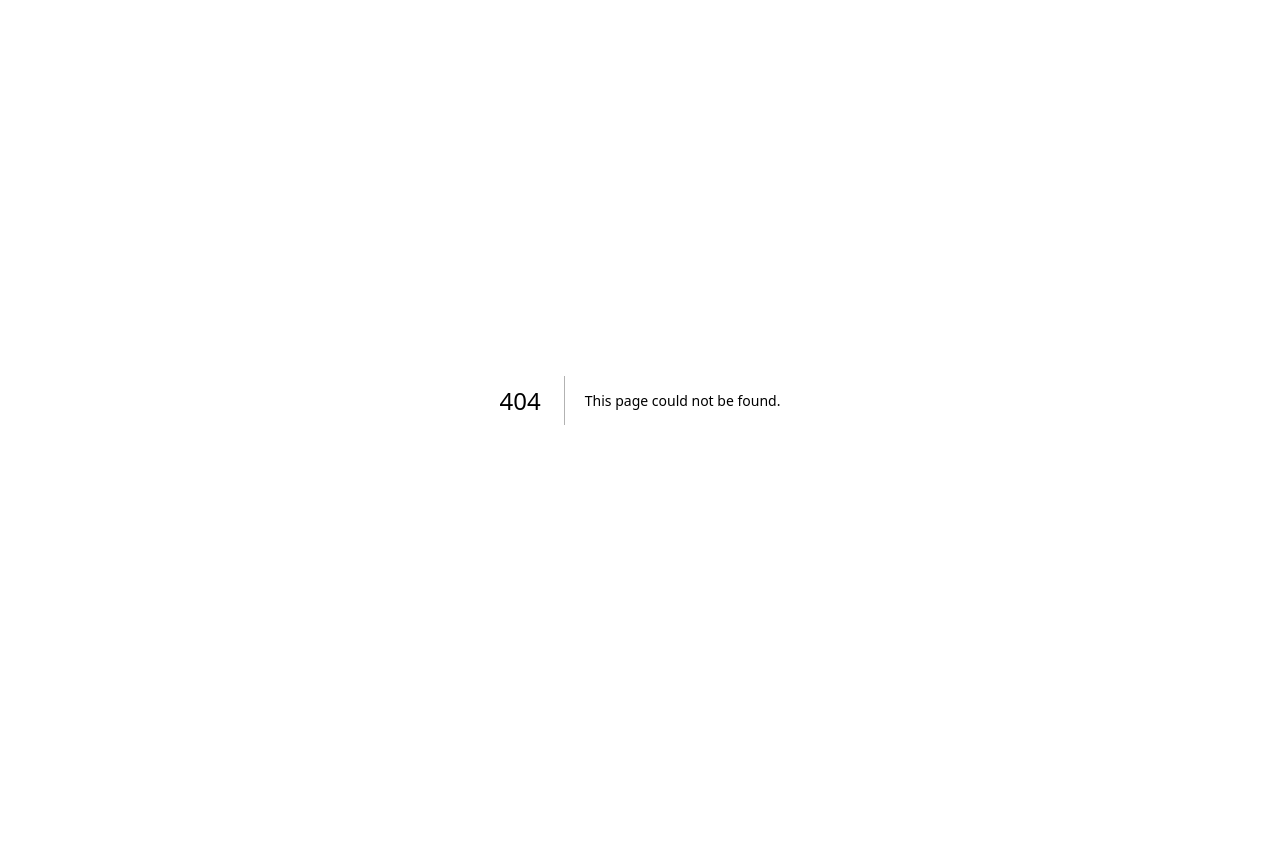
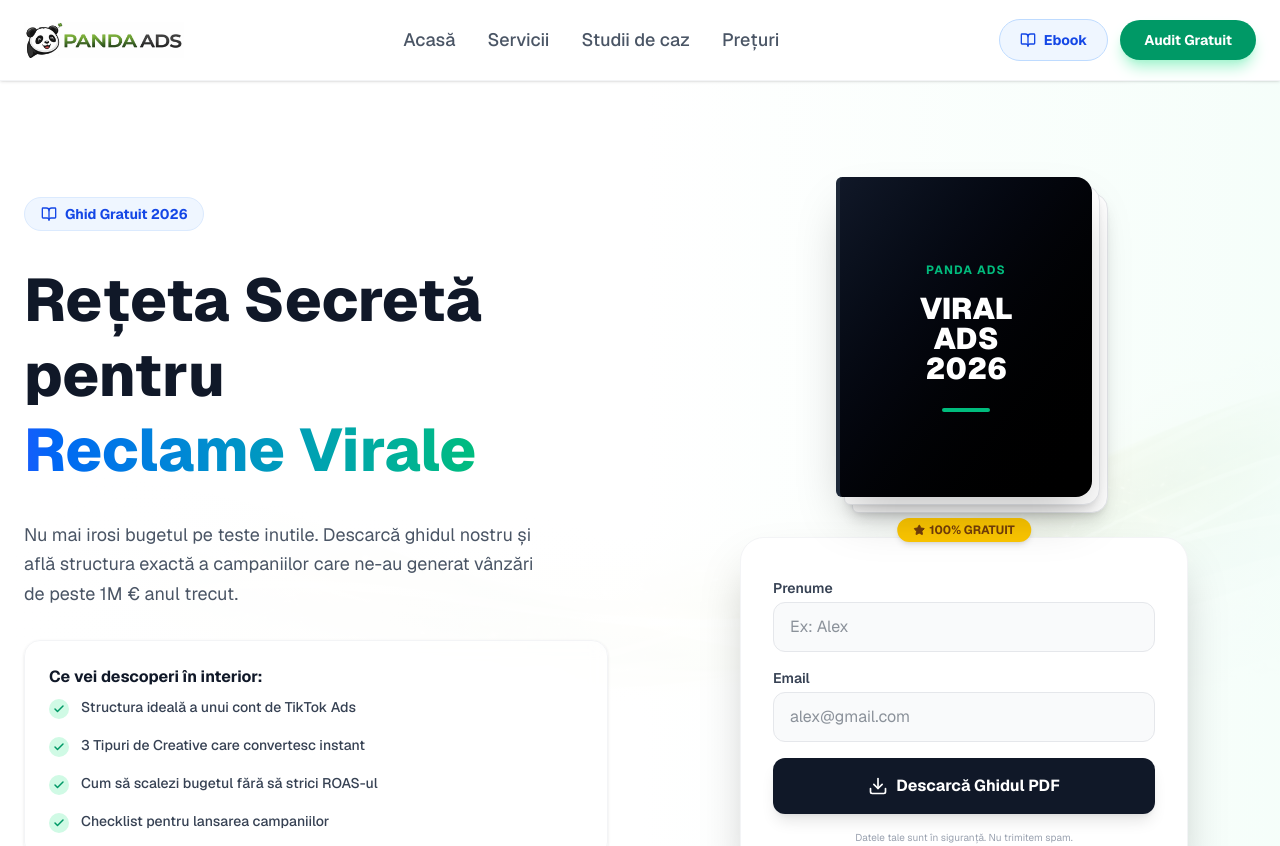
Before and after one commit to adriancosmin11/PandaAds, a Next.js app in the folder frontend/: page /ebook in a window 1280 px wide. Before the commit this address had no page. Shown: the top 846 px of the page. Before the commit the page ends 800 px from the top, so only its background shows below. Built offline with nearby package versions, Linux system fonts and the light colour scheme.

Commit message:
add ebook

```diff
--- /dev/null
+++ b/frontend/app/ebook/page.jsx
@@ -0,0 +1,137 @@
+'use client';
+
+import React, { useState } from 'react';
+import Navbar from '../../components/Navbar';
+import Footer from '../../components/Footer';
+import Image from 'next/image';
+import { BookOpen, Check, Download, Star } from 'lucide-react';
+
+export default function EbookPage() {
+  const [formData, setFormData] = useState({
+    nume: '',
+    email: ''
+  });
+
+  const handleSubmit = (e) => {
+    e.preventDefault();
+    console.log('Download Ebook:', formData);
+    // Aici ai putea face redirect către PDF sau să afișezi un link
+    alert(`Felicitări, ${formData.nume}! Ebook-ul a fost trimis pe emailul ${formData.email}.`);
+  };
+
+  return (
+    <div className="min-h-screen bg-white font-sans text-gray-800 flex flex-col">
+      <Navbar />
+
+      <main className="flex-grow relative py-16 lg:py-24 overflow-hidden">
+
+        {/* --- BACKGROUND WAVES --- */}
+        <div className="absolute inset-0 z-0 pointer-events-none">
+            <Image
+                src="/assets/background-waves.png"
+                alt="Background Pattern"
+                fill
+                className="object-cover opacity-20"
+            />
+            <div className="absolute inset-0 bg-gradient-to-r from-white via-white/90 to-emerald-50/50"></div>
+        </div>
+
+        <div className="relative z-10 max-w-7xl mx-auto px-6 grid grid-cols-1 lg:grid-cols-2 gap-16 items-center">
+
+          {/* --- LEFT SIDE: COPY & MOCKUP --- */}
+          <div className="space-y-8 order-2 lg:order-1">
+            <div className="inline-flex items-center gap-2 bg-blue-50 text-blue-700 px-4 py-1.5 rounded-full text-sm font-bold border border-blue-100">
+                <BookOpen size={16} /> Ghid Gratuit 2026
+            </div>
+
+            <h1 className="text-4xl lg:text-6xl font-extrabold text-gray-900 leading-tight">
+              Rețeta Secretă pentru <br/>
+              <span className="text-transparent bg-clip-text bg-gradient-to-r from-blue-600 to-emerald-500">
+                Reclame Virale
+              </span>
+            </h1>
+
+            <p className="text-lg text-gray-600 leading-relaxed max-w-lg">
+              Nu mai irosi bugetul pe teste inutile. Descarcă ghidul nostru și află structura exactă a campaniilor care ne-au generat vânzări de peste 1M € anul trecut.
+            </p>
+
+            {/* Ce vei învăța - Listă */}
+            <div className="space-y-4 bg-white/60 backdrop-blur-sm p-6 rounded-2xl border border-gray-100 shadow-sm">
+                <h3 className="font-bold text-gray-900 mb-2">Ce vei descoperi în interior:</h3>
+                <ListItem text="Structura ideală a unui cont de TikTok Ads" />
+                <ListItem text="3 Tipuri de Creative care convertesc instant" />
+                <ListItem text="Cum să scalezi bugetul fără să strici ROAS-ul" />
+                <ListItem text="Checklist pentru lansarea campaniilor" />
+            </div>
+          </div>
+
+          {/* --- RIGHT SIDE: FORMULAR & COVER --- */}
+          <div className="order-1 lg:order-2 flex flex-col items-center">
+
+             {/* Mockup Ebook (CSS Pure) */}
+             <div className="relative w-64 h-80 mb-10 group perspective-1000">
+                <div className="absolute inset-0 bg-gradient-to-br from-gray-900 to-black rounded-r-2xl rounded-l-md shadow-2xl transform group-hover:rotate-y-12 transition-transform duration-500 border-l-4 border-gray-800 flex flex-col items-center justify-center text-center p-6 z-10">
+                    <div className="text-emerald-500 font-bold tracking-widest text-xs mb-4">PANDA ADS</div>
+                    <h2 className="text-3xl font-black text-white leading-none mb-2">VIRAL<br/>ADS<br/>2026</h2>
+                    <div className="w-12 h-1 bg-emerald-500 rounded-full mt-4"></div>
+                </div>
+                {/* Pagini spate (efect 3D) */}
+                <div className="absolute inset-0 bg-white rounded-r-2xl rounded-l-md shadow-lg transform translate-x-4 translate-y-4 -z-10 border border-gray-200"></div>
+                <div className="absolute inset-0 bg-white rounded-r-2xl rounded-l-md shadow-lg transform translate-x-2 translate-y-2 -z-10 border border-gray-200"></div>
+             </div>
+
+             {/* Formular Card */}
+             <div className="w-full max-w-md bg-white p-8 rounded-3xl shadow-2xl border border-gray-100 relative">
+                 <div className="absolute -top-5 left-1/2 -translate-x-1/2 bg-yellow-400 text-yellow-900 px-4 py-1 rounded-full text-xs font-bold shadow-md flex items-center gap-1">
+                    <Star size={12} fill="currentColor"/> 100% GRATUIT
+                 </div>
+
+                 <form onSubmit={handleSubmit} className="space-y-4 pt-2">
+                    <div>
+                        <label className="block text-sm font-semibold text-gray-700 mb-1">Prenume</label>
+                        <input
+                            type="text" required placeholder="Ex: Alex"
+                            className="w-full px-4 py-3 rounded-xl border border-gray-200 focus:border-emerald-500 focus:ring-2 focus:ring-emerald-200 outline-none transition-all bg-gray-50"
+                            value={formData.nume}
+                            onChange={(e) => setFormData({...formData, nume: e.target.value})}
+                        />
+                    </div>
+                    <div>
+                        <label className="block text-sm font-semibold text-gray-700 mb-1">Email</label>
+                        <input
+                            type="email" required placeholder="alex@gmail.com"
+                            className="w-full px-4 py-3 rounded-xl border border-gray-200 focus:border-emerald-500 focus:ring-2 focus:ring-emerald-200 outline-none transition-all bg-gray-50"
+                            value={formData.email}
+                            onChange={(e) => setFormData({...formData, email: e.target.value})}
+                        />
+                    </div>
+
+                    <button
+                        type="submit"
+                        className="w-full bg-gray-900 hover:bg-black text-white py-4 rounded-xl font-bold shadow-lg transition-all hover:-translate-y-1 flex items-center justify-center gap-2 mt-2"
+                    >
+                        <Download size={20} /> Descarcă Ghidul PDF
+                    </button>
+                    <p className="text-[10px] text-center text-gray-400">
+                        Datele tale sunt în siguranță. Nu trimitem spam.
+                    </p>
+                 </form>
+             </div>
+          </div>
+
+        </div>
+      </main>
+
+      <Footer />
+    </div>
+  );
+}
+
+const ListItem = ({ text }) => (
+    <div className="flex items-start gap-3">
+        <div className="mt-0.5 min-w-[20px] h-5 rounded-full bg-emerald-100 flex items-center justify-center text-emerald-600">
+            <Check size={12} strokeWidth={3} />
+        </div>
+        <span className="text-sm font-medium text-gray-700">{text}</span>
+    </div>
+);
--- a/frontend/components/Navbar.jsx
+++ b/frontend/components/Navbar.jsx
@@ -1,7 +1,7 @@
 'use client';
 
 import React, { useState } from 'react';
-import { Menu, X } from 'lucide-react';
+import { Menu, X, BookOpen } from 'lucide-react'; // Importăm BookOpen
 import Link from 'next/link';
 import Image from 'next/image';
 
@@ -27,7 +27,7 @@
             </Link>
           </div>
 
-          {/* Desktop Menu */}
+          {/* Desktop Menu - Păstrat text-lg conform cerinței */}
           <div className="hidden md:flex items-center space-x-8 text-lg font-medium text-gray-600">
             <Link href="/" className="hover:text-emerald-600 transition-colors">Acasă</Link>
             <Link href="#servicii" className="hover:text-emerald-600 transition-colors">Servicii</Link>
@@ -35,8 +35,17 @@
             <Link href="#preturi" className="hover:text-emerald-600 transition-colors">Prețuri</Link>
           </div>
 
-          {/* CTA Button - DESKTOP (Link către /audit) */}
-          <div className="hidden md:block">
+          {/* --- CTA BUTTONS AREA (DESKTOP) --- */}
+          <div className="hidden md:flex items-center gap-3">
+
+            {/* Buton EBOOK (Secundar) */}
+            <Link href="/ebook">
+                <button className="bg-blue-50 hover:bg-blue-100 text-blue-700 border border-blue-200 px-5 py-2.5 rounded-full font-bold text-sm transition-all flex items-center gap-2">
+                   <BookOpen size={16}/> Ebook
+                </button>
+            </Link>
+
+            {/* Buton AUDIT (Principal) */}
             <Link href="/audit">
               <button className="bg-emerald-600 hover:bg-emerald-700 text-white px-6 py-2.5 rounded-full font-bold text-sm transition-all shadow-lg shadow-emerald-200 hover:-translate-y-0.5">
                 Audit Gratuit
@@ -62,10 +71,17 @@
             <Link href="#studii" onClick={() => setIsOpen(false)} className="block px-3 py-2 text-base font-medium text-gray-700 hover:text-emerald-600 hover:bg-emerald-50 rounded-md">Studii de caz</Link>
             <Link href="#preturi" onClick={() => setIsOpen(false)} className="block px-3 py-2 text-base font-medium text-gray-700 hover:text-emerald-600 hover:bg-emerald-50 rounded-md">Prețuri</Link>
 
-            {/* CTA Button - MOBILE (Link către /audit) */}
-            <div className="pt-4">
+            <div className="pt-4 space-y-3">
+              {/* Mobile Ebook */}
+              <Link href="/ebook" onClick={() => setIsOpen(false)}>
+                <button className="w-full bg-blue-50 text-blue-700 border border-blue-200 px-4 py-3 rounded-xl font-bold flex items-center justify-center gap-2">
+                   <BookOpen size={18}/> Descarcă Ebook
+                </button>
+              </Link>
+
+              {/* Mobile Audit */}
               <Link href="/audit" onClick={() => setIsOpen(false)}>
-                <button className="w-full bg-emerald-600 text-white px-4 py-3 rounded-xl font-bold">
+                <button className="w-full bg-emerald-600 text-white px-4 py-3 rounded-xl font-bold shadow-lg shadow-emerald-200">
                   Cere Audit Gratuit
                 </button>
               </Link>
```
